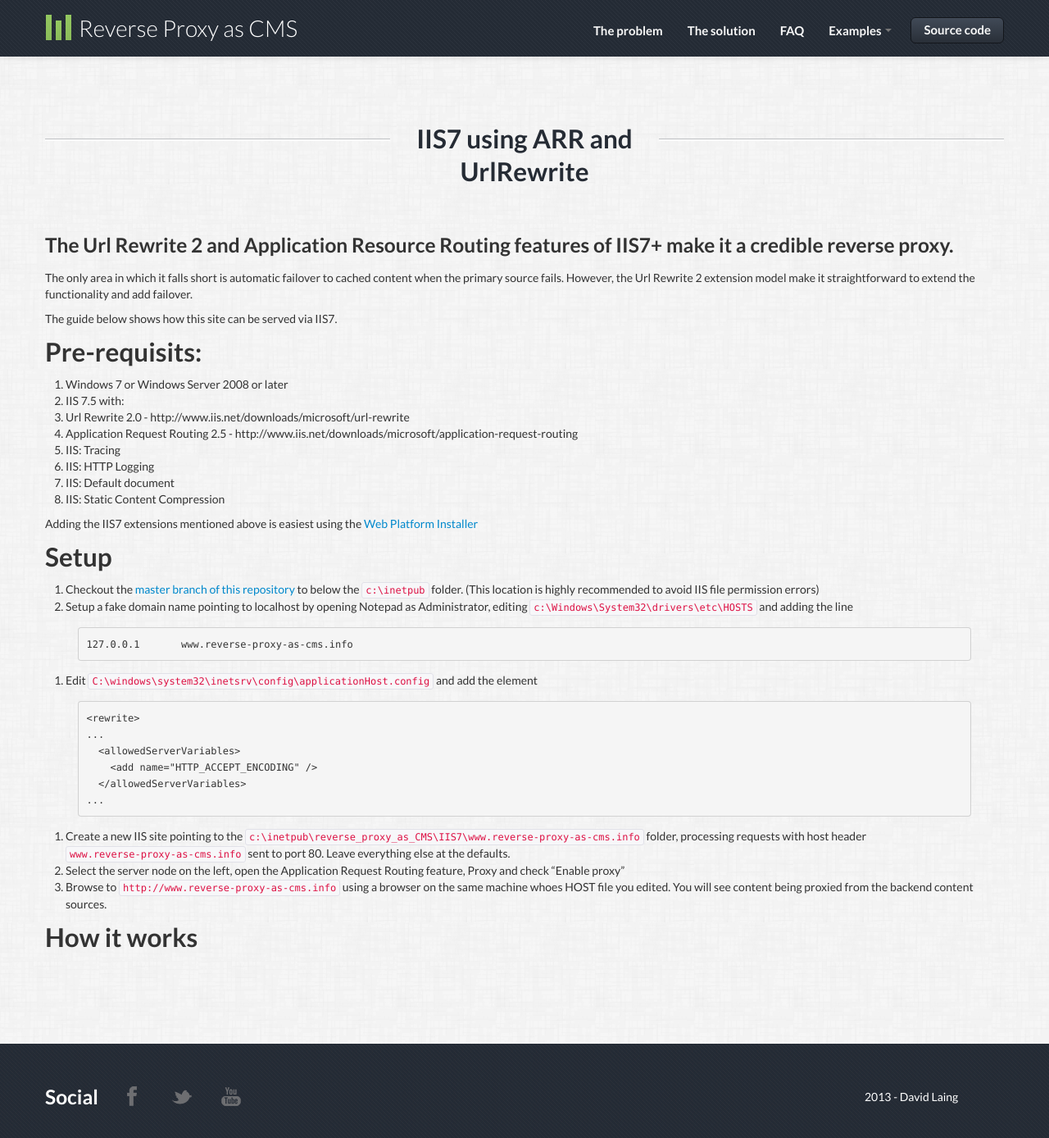
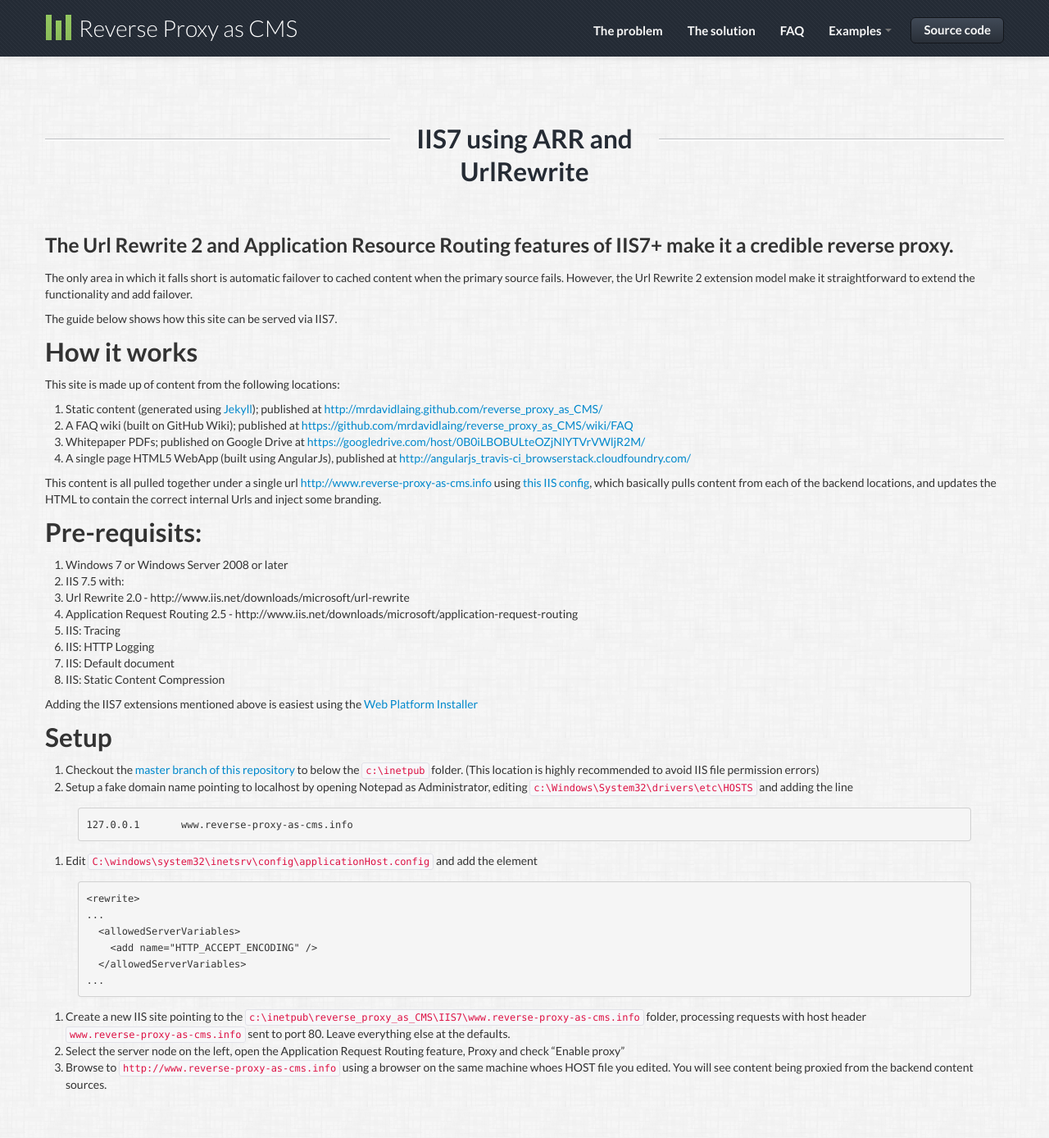
Before and after one commit to mrdavidlaing/reverse_proxy_as_CMS, a Jekyll site: the page built from IIS7.md, in a window 1280 px wide and 1400 px high. Shown: the top 1388 px of the window at 82% size. Built offline with Jekyll 4.4.1, drawn with Linux system fonts in a browser that asks for light colours.

Commit message:
Explain how IIS7 example works

```diff
--- a/IIS7.md
+++ b/IIS7.md
@@ -8,6 +8,18 @@
 However, the Url Rewrite 2 extension model make it straightforward to extend the functionality and add failover.
 
 The guide below shows how this site can be served via IIS7.
+
+## How it works
+
+This site is made up of content from the following locations:
+
+1. Static content (generated using [Jekyll](http://jekyllrb.com/)); published at [http://mrdavidlaing.github.com/reverse_proxy_as_CMS/](http://mrdavidlaing.github.com/reverse_proxy_as_CMS/)
+1. A FAQ wiki (built on GitHub Wiki); published at [https://github.com/mrdavidlaing/reverse_proxy_as_CMS/wiki/FAQ](https://github.com/mrdavidlaing/reverse_proxy_as_CMS/wiki/FAQ)
+1. Whitepaper PDFs; published on Google Drive at [https://googledrive.com/host/0B0iLBOBULteOZjNlYTVrVWljR2M/](https://googledrive.com/host/0B0iLBOBULteOZjNlYTVrVWljR2M/)
+1. A single page HTML5 WebApp (built using AngularJs), published at [http://angularjs_travis-ci_browserstack.cloudfoundry.com/](http://angularjs_travis-ci_browserstack.cloudfoundry.com/)
+
+This content is all pulled together under a single url [http://www.reverse-proxy-as-cms.info](http://www.reverse-proxy-as-cms.info) using [this IIS config](https://github.com/mrdavidlaing/reverse_proxy_as_CMS/blob/master/IIS7/www.reverse-proxy-as-cms.info/Web.config), which basically pulls content from each of the backend locations, and updates the HTML to contain the correct internal Urls and inject some branding.
+
 
 ## Pre-requisits:
 
```
Also changed, not shown: other parts of IIS7.md (+0 -2 lines).
